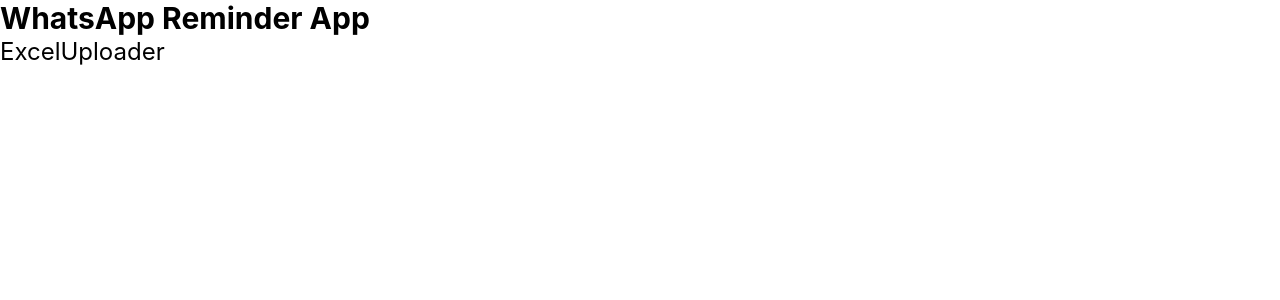
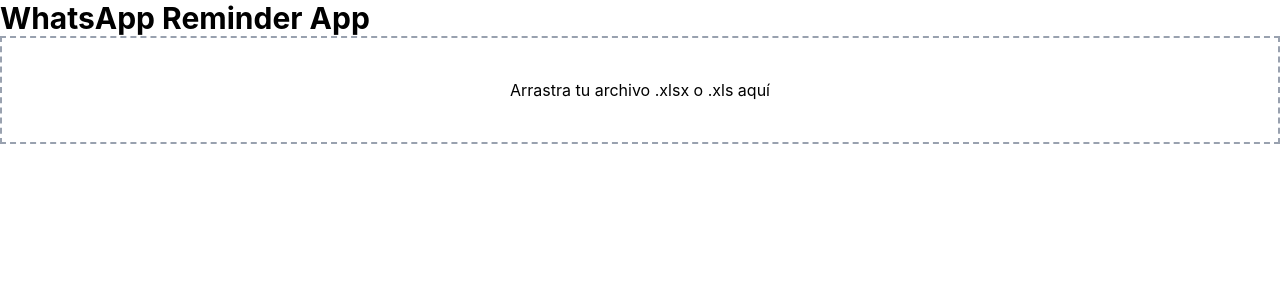
Before and after one commit to ale02code/whatsapp-reminder-app, a React (Vite) app: page / in a window 1280 px wide. Shown: the top 300 px of the page. Built offline with nearby package versions, Linux system fonts and the light colour scheme.

Commit message:
add reader XLSX

```diff
--- a/package.json
+++ b/package.json
@@ -37,6 +37,7 @@
     "electron-squirrel-startup": "^1.0.1",
     "react": "^19.2.4",
     "react-dom": "^19.2.4",
-    "tailwindcss": "^4.2.1"
+    "tailwindcss": "^4.2.1",
+    "xlsx": "^0.18.5"
   }
 }
--- a/src/components/ExcelUploader.jsx
+++ b/src/components/ExcelUploader.jsx
@@ -1,5 +1,86 @@
+import * as XLSX from "xlsx";
+import { useState } from "react";
+
+let textDefaultToDrag = "Arrastra tu archivo .xlsx o .xls aquí";
+
 function ExcelUploader() {
-  return <div className="text-2xl">ExcelUploader</div>;
+  const [file, setFile] = useState();
+
+  // const handleReader = (file) => {
+  //   const reader = new FileReader();
+
+  //   reader.onload = (event) => {
+  //     const workbook = XLSX.read(event.target.result, { type: "binary" });
+  //     const sheetName = workbook.SheetNames[0];
+  //     const sheet = workbook.Sheets[sheetName];
+  //     const data = XLSX.utils.sheet_to_json(sheet);
+  //     console.log(data);
+  //   };
+
+  //   reader.readAsBinaryString(file);
+  // };
+
+  const handleDrop = (e) => {
+    e.preventDefault();
+
+    const file = e.dataTransfer.files[0];
+
+    if (!file.name.endsWith(".xlsx") && !file.name.endsWith(".xls")) {
+      alert("Solo se aceptan archivos .xlsx y .xls");
+      return;
+    }
+
+    setFile(file);
+
+    const reader = new FileReader();
+
+    reader.onload = (event) => {
+      const workbook = XLSX.read(event.target.result, {
+        type: "binary",
+        sheetRows: 6,
+      });
+
+      const sheetName = workbook.SheetNames[0];
+      const sheet = workbook.Sheets[sheetName];
+      const data = XLSX.utils.sheet_to_json(sheet, { range: 1 });
+
+      const headers = data.map((row) => ({
+        names: row["NOMBRES"],
+        lastNames: row["APELLIDOS"],
+        car: row["VEHICULO"],
+        identify: row["PLACA "],
+        celNumber: row["TELEFONES 1"],
+        share: row["CUOTA"],
+      }));
+      console.log(headers);
+    };
+
+    reader.readAsBinaryString(file);
+  };
+
+  const handleDragOver = (e) => {
+    e.preventDefault();
+  };
+
+  return (
+    <div>
+      <div
+        onDragOver={handleDragOver}
+        onDrop={handleDrop}
+        className="border-2 border-dashed border-gray-400 p-10 text-center cursor-pointer"
+      >
+        <p>{file ? file.name : textDefaultToDrag}</p>
+      </div>
+      {/* <button
+        onClick={() =>
+          file ? handleReader(file) : alert("Selecciona un archivo")
+        }
+        className="block bg-amber-300 uppercase rounded-md p-2 cursor-pointer"
+      >
+        Load File
+      </button> */}
+    </div>
+  );
 }
 
 export default ExcelUploader;
--- a/src/main.js
+++ b/src/main.js
@@ -25,7 +25,7 @@
   }
 
   // Open the DevTools.
-  // mainWindow.webContents.openDevTools();
+  mainWindow.webContents.openDevTools();
 };
 
 // This method will be called when Electron has finished
```
Also changed, not shown: 2 other files (tests, documents, lock files or other folders).
